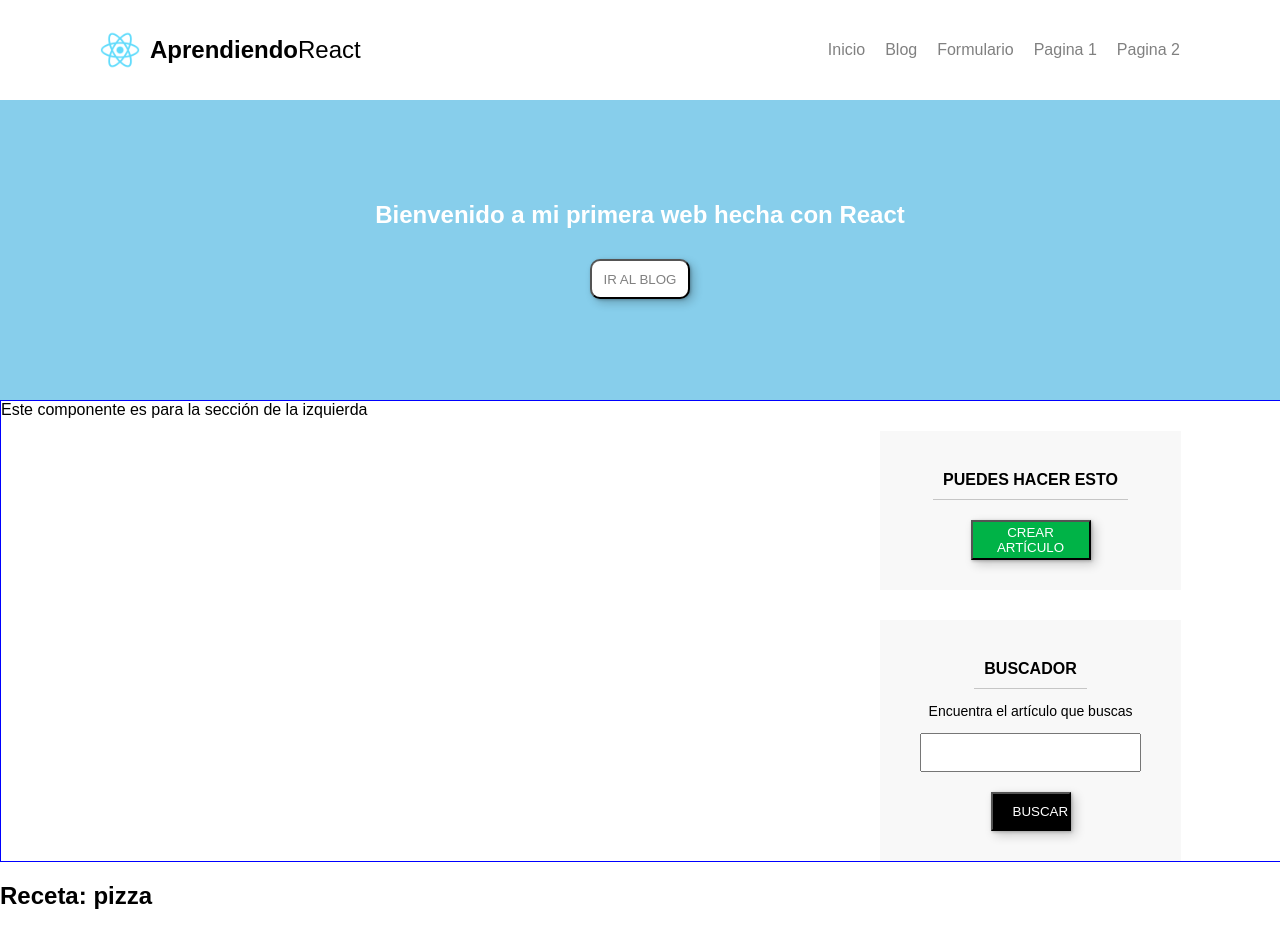
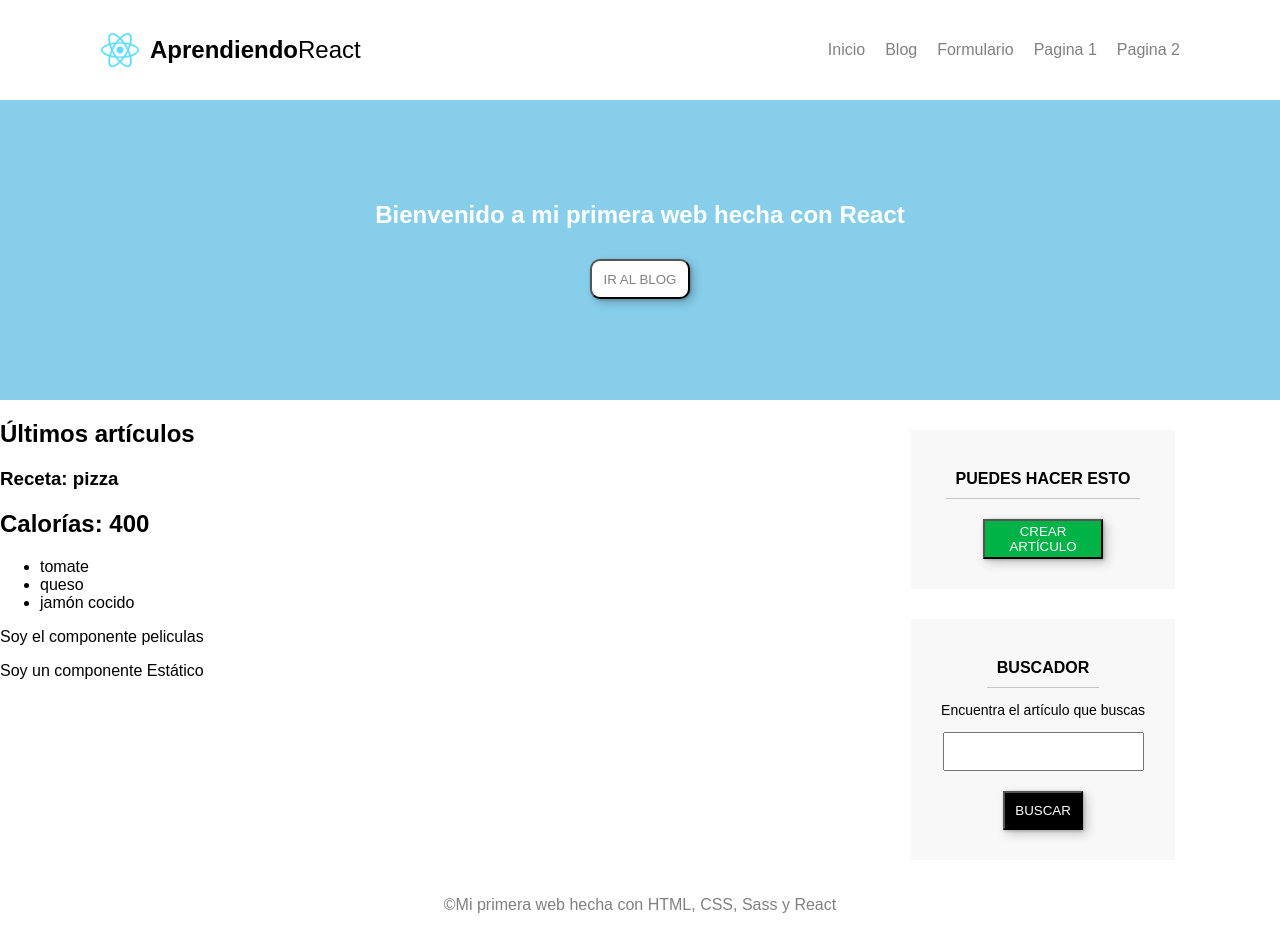
Before and after one commit to sandrusmb/react-basic-web, a React (Create React App) app: page / in a window 1280 px wide. Shown: the top 932 px of the page. Built offline with nearby package versions, Linux system fonts and the light colour scheme.

Commit message:
Add Footer and Sidebar component

```diff
--- a/src/App.js
+++ b/src/App.js
@@ -2,11 +2,13 @@ import React from "react";
 import "./assets/css/App.css";
 
 // Importar componentes
-import MiComponente from "./components/MiComponente";
-import Peliculas from "./components/Peliculas";
+/* import MiComponente from "./components/MiComponente";
+import Peliculas from "./components/Peliculas"; */
 import Header from "./components/Header";
 import Slider from "./components/Slider";
 import Sidebar from "./components/Sidebar";
+import Footer from "./components/Footer";
+import Section from "./components/Section";
 
 function App() {
   return (
@@ -15,11 +17,14 @@ function App() {
         <Header />
         <Slider />
         <div className="container">
-          <div>Este componente es para la sección de la izquierda</div>
+          <div>
+            <Section />
+            {/* <MiComponente />
+            <Peliculas /> */}
+          </div>
           <Sidebar />
         </div>
-        <MiComponente />
-        <Peliculas />
+        <Footer />
       </section>
     </div>
   );
--- a/src/assets/css/App.css
+++ b/src/assets/css/App.css
@@ -3,5 +3,5 @@
   flex-direction: row;
   justify-content: space-between;
   width: 100%;
-  border: 1px solid blue;
+  /* border: 1px solid blue; */
 }
--- /dev/null
+++ b/src/assets/css/Footer.scss
@@ -0,0 +1,6 @@
+.footer {
+  //border: 1px solid red;
+  text-align: center;
+  color: grey;
+  padding: 20px 0;
+}
--- a/src/assets/css/Sidebar.scss
+++ b/src/assets/css/Sidebar.scss
@@ -8,7 +8,7 @@
     margin-top: 30px;
     background: #f8f8f8;
     width: 100%;
-    padding: 30px 20px;
+    padding: 30px 15px;
     display: flex;
     flex-direction: column;
     align-items: center;
@@ -43,7 +43,7 @@
     }
 
     input {
-      padding: 10px 20px;
+      padding: 10px 10px;
     }
 
     form {
@@ -61,6 +61,7 @@
       box-shadow: 1px 1px 3px rgba(0, 0, 0, 0.25),
         4px 4px 10px rgba(0, 0, 0, 0.2);
       cursor: pointer;
+      padding: 0px;
     }
   }
 }
--- /dev/null
+++ b/src/components/Footer.js
@@ -0,0 +1,14 @@
+import React from "react";
+import "../assets/css/Footer.scss";
+
+const Footer = () => {
+  return (
+    <footer className="footer">
+      <div className="footer__center">
+        <p>&copy;Mi primera web hecha con HTML, CSS, Sass y React</p>
+      </div>
+    </footer>
+  );
+};
+
+export default Footer;
--- /dev/null
+++ b/src/components/Section.js
@@ -0,0 +1,17 @@
+import React from "react";
+import MiComponente from "./MiComponente";
+import Peliculas from "./Peliculas";
+
+class Section extends React.Component {
+  render() {
+    return (
+      <section className="content">
+        <h2>Últimos artículos</h2>
+        <MiComponente />
+        <Peliculas />
+      </section>
+    );
+  }
+}
+
+export default Section;
```
